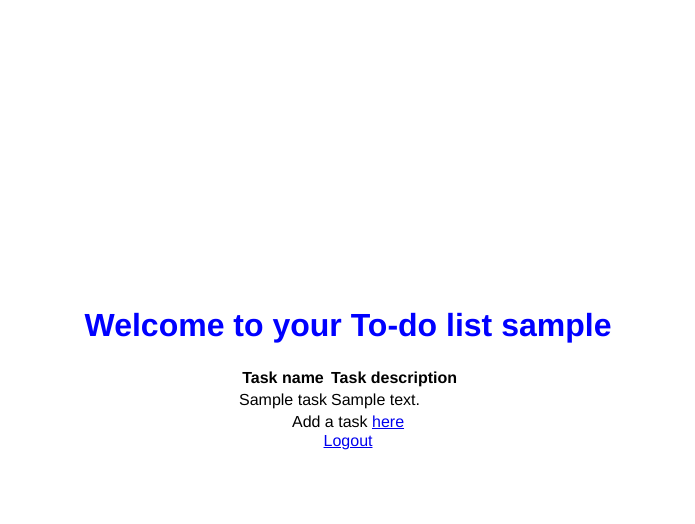
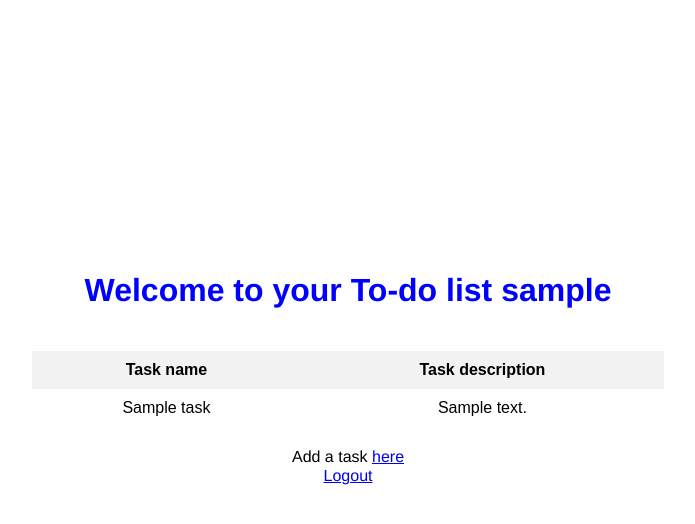
Before and after one commit to ZalioSW/To-do-list, a Flask app: page / in a window 1280 px wide. Shown: the top 524 px of the page, without its empty margins (292-987 px from the left). Run offline with Flask 3, Linux system fonts and the light colour scheme; the visitor is signed in with stand-in values (Sample User, id 1); tables that the repository leaves empty hold one stand-in row (values such as "Sample post").

Commit message:
playing with css

```diff
--- a/static/style.css
+++ b/static/style.css
@@ -26,3 +26,19 @@
 h1 {
     color: blue;
 }
+
+table {
+    width: 50%;
+    margin: 20px auto;
+    border-collapse: collapse;
+    font-family: Arial, sans-serif;
+}
+
+th {
+    background-color: #f2f2f2;
+}
+
+td, th {
+    text-align: center;
+    padding: 10px;
+}
```
